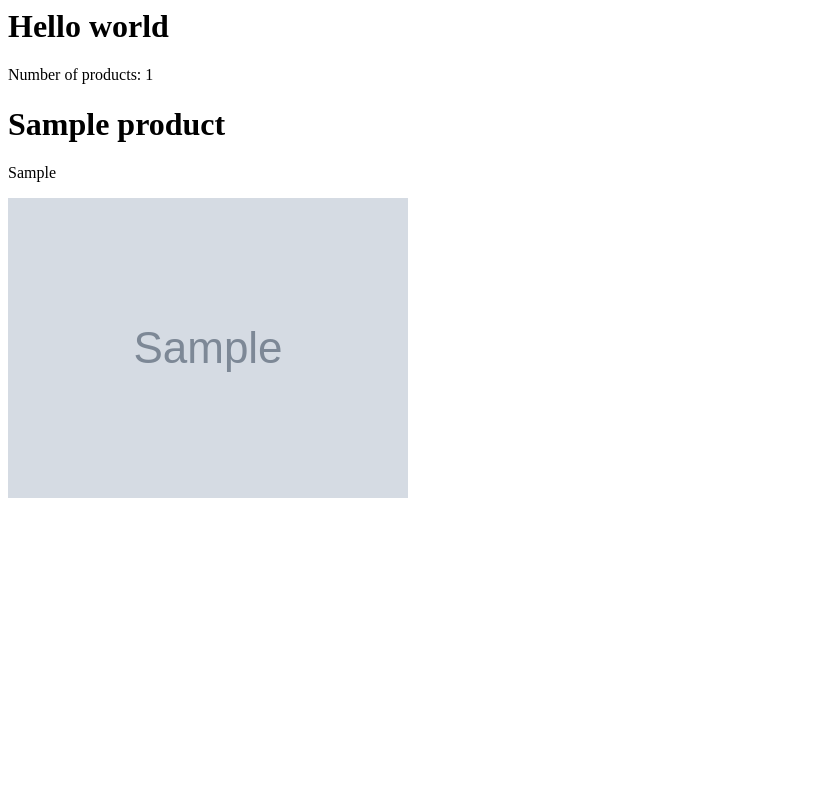
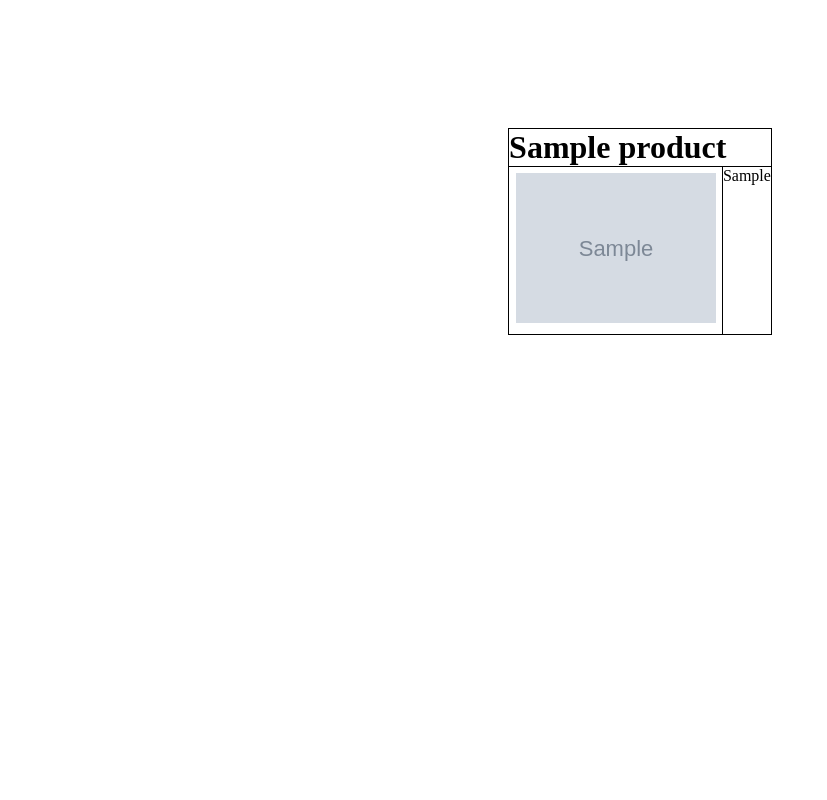
Before and after one commit to Kr0n092/ingredient_viewer, a Django app: page /products/ in a window 1280 px wide. Shown: the whole page, without its empty margins (0-827 px from the left). Run offline with Django 3.2, Linux system fonts and the light colour scheme; tables that the repository leaves empty hold one stand-in row (values such as "Sample post"); grey boxes marked "Sample" are stand-in pictures.

Commit message:
Put product information in tables

```diff
--- /dev/null
+++ b/ingredient_viewer/products/static/products/style.css
@@ -0,0 +1,53 @@
+/*----------
+CSS RESET
+----------*/
+* {
+    margin: 0;
+    padding: 0;
+    box-sizing: border-box;
+}
+
+/*---------
+IMAGES
+---------*/
+.responsive-image {
+    -webkit-box-flex: auto;
+    -ms-flex: auto;
+    flex: auto;
+    width: 200px;
+    margin: .5vw;
+}
+
+.responsive-image img {
+    width: 100%;
+    height: auto;
+}
+
+.tg {
+    border-collapse:collapse;
+    border-spacing:0;
+    margin: auto;
+    margin-top: 10%;
+}
+.tg td {
+    border-style:solid;
+    border-width:1px;
+    overflow:hidden;
+    word-break:normal;
+}
+.tg th {
+    border-style:solid;
+    border-width:1px;
+    word-break:normal;
+    text-align: left;
+}
+.tg .text {
+    vertical-align:top
+}
+@media screen and (max-width: 767px) {
+    .tg-wrap {
+        overflow-x: auto;
+        -webkit-overflow-scrolling: touch;
+        margin: auto;
+    }
+}
--- a/ingredient_viewer/products/templates/products/overview.html
+++ b/ingredient_viewer/products/templates/products/overview.html
@@ -1,7 +1,38 @@
-<h1>Hello world</h1>
-<p>Number of products: {{ product_list|length }}</p>
-{% for product in product_list %}
-    <h1>{{ product.product_name }}</h1>
-    <p>{{ product.ingredients }}</p>
-    <img src="{{ MEDIA_URL }}{{ product.image }}" alt="Image of {{ product.product_name }}">
-{% endfor %}
+<!doctype html>
+
+<html lang="nl">
+    <head>
+        <meta charset="UTF-8">
+
+        <title>Alle producten</title>
+        <meta name="description" content="Alle producten">
+        <meta name="author" content="Olivier">
+
+        <link rel="stylesheet" href="../../static/products/style.css">
+    </head>
+
+    <body>
+
+        {% for product in product_list %}
+            <div class="tg-wrap">
+                <table class="tg">
+                    <tr>
+                        <th class="tg-yw4l" colspan="2">
+                            <h1>{{ product.product_name }}</h1>
+                        </th>
+                    </tr>
+                    <tr>
+                        <td>
+                            <div class="responsive-image">
+                                <img src="{{ MEDIA_URL }}{{ product.image }}" alt="Image of {{ product.product_name }}">
+                            </div>
+                        </td>
+                        <td class="text">
+                            <p>{{ product.ingredients }}</p>
+                        </td>
+                    </tr>
+                </table>
+            </div>
+        {% endfor %}
+    </body>
+</html>
```
